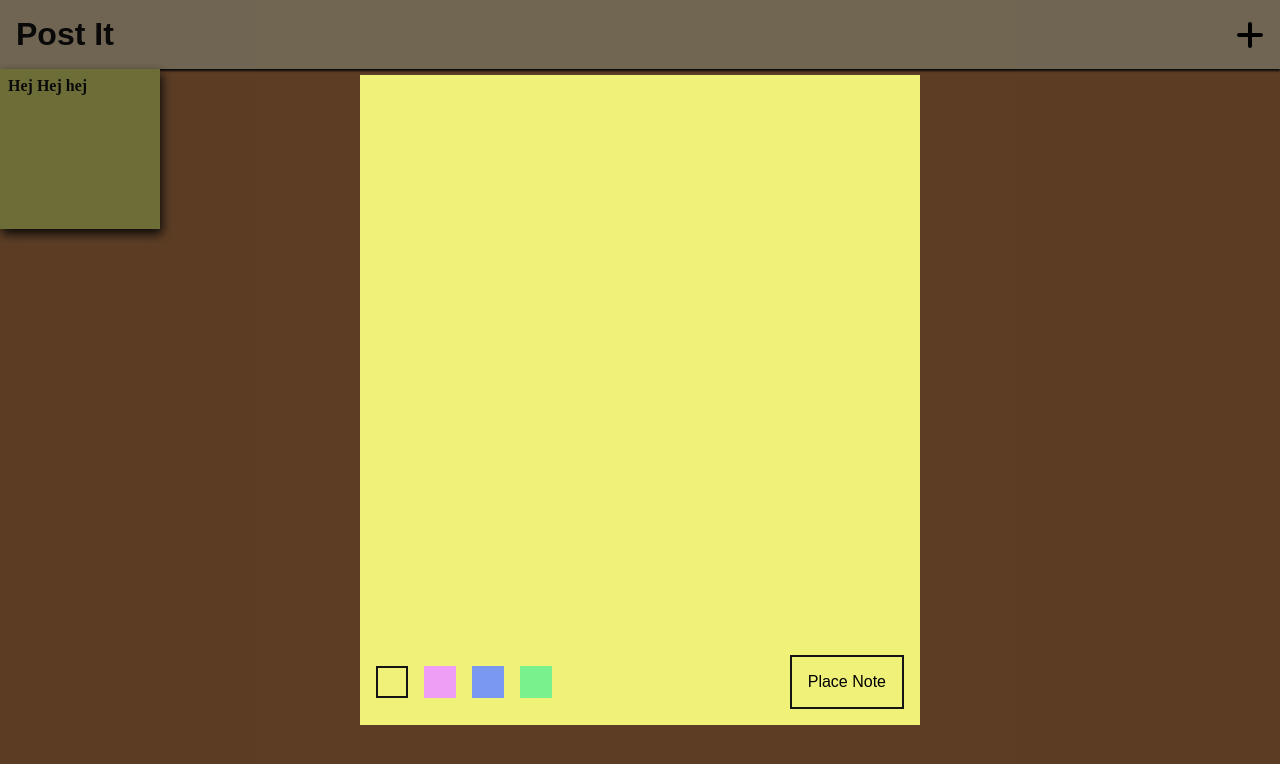
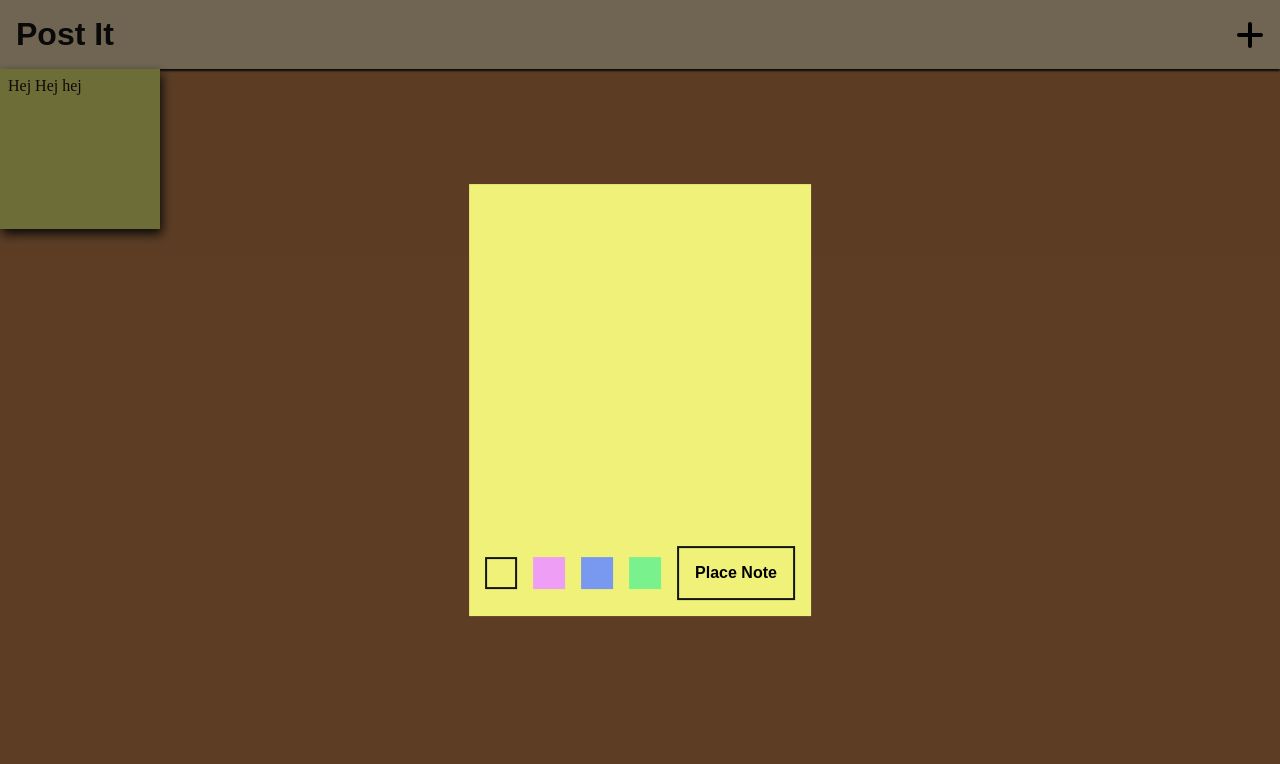
Before and after one commit to ellsaw/react-postits, a React (Vite) app: page / in a window 1280 px wide. Both pictures are taken after a click on the button 1250 px from the left and 34 px from the top of the page. Shown: the top 764 px of the page. Built offline with nearby package versions, Linux system fonts and the light colour scheme.

Commit message:
finish css for add note

```diff
--- a/package.json
+++ b/package.json
@@ -4,7 +4,7 @@
   "version": "0.0.0",
   "type": "module",
   "scripts": {
-    "dev": "vite",
+    "dev": "vite --host",
     "build": "vite build",
     "lint": "eslint .",
     "preview": "vite preview"
--- a/src/App.jsx
+++ b/src/App.jsx
@@ -6,9 +6,10 @@ import { useState } from "react"
 
 function App() {
   const [showForm, setShowForm] = useState(false)
+
   return (
     <>
-    <NewPostIt visible={showForm}/>
+    <NewPostIt visible={showForm} setVisible={setShowForm}/>
       <header>
         <h1>Post It</h1>
         <button onClick={() => {setShowForm(true)}}>
--- a/src/components/NewPostit.jsx
+++ b/src/components/NewPostit.jsx
@@ -1,8 +1,9 @@
-import { useState } from "react"
+import { useState} from "react"
 
-export default function NewPostIt({visible}){
+export default function NewPostIt({visible, setVisible}){
 
-    if(!visible) return;
+
+    if(!visible) return null;
 
     const [postItColor, setColor] = useState("yellow")
 
@@ -18,6 +19,10 @@ export default function NewPostIt({visible}){
         "green"
     ]
 
+    function close(){
+        setVisible(false);
+    }
+
 
     const handleForm = {
         submit(event){
@@ -25,7 +30,7 @@ export default function NewPostIt({visible}){
 
             console.log(form);
 
-            return;
+            setVisible(false)
         },
         change(event, type){
             setForm({...form, [type]: event.target.value})
@@ -35,8 +40,7 @@ export default function NewPostIt({visible}){
     }
     return(
         <>
-            <div className='add-postit-overlay'>
-                <form style={{backgroundColor: `var(--${postItColor})`}} onSubmit={(event) => handleForm.submit(event)}>
+                <form className="add-postit-form" style={{backgroundColor: `var(--${postItColor})`}} onSubmit={(event) => handleForm.submit(event)}>
                     <textarea name="postItContent" id="postItContent" onChange={(event) => handleForm.change(event, "content")}></textarea>
                     <div className="form-controls">
                         <fieldset className="radio-container">
@@ -47,8 +51,7 @@ export default function NewPostIt({visible}){
                         <button type="submit">Place Note</button>
                     </div>
                 </form>
-            </div>
+            <div className="add-postit-overlay" onClick={close}></div>
         </>
-
     )
 }
--- a/src/index.css
+++ b/src/index.css
@@ -4,14 +4,14 @@
   --pink: rgb(238, 158, 245);
   --blue: rgb(121, 153, 241);
   --green: rgb(121, 241, 141);
-  --postItSize: 10rem;
+  --postItSize: 10em;
 }
 
 *{
   margin: 0;
   padding: 0;
   box-sizing: border-box;
-  font-size: 1rem;
+  font-size: 1em;
 }
 
 button{
@@ -23,11 +23,12 @@ button{
 body{
   background-color: rgb(202, 134, 79);
   font-family: sans-serif;
-  color: var(--black)
+  color: var(--black);
+  font-size: 0.75rem;
 }
 
 header{
-  padding: 1rem;
+  padding: 1em;
   background-color: wheat;
   box-shadow: 0px 2px 2px var(--black);
   display: flex;
@@ -36,7 +37,7 @@ header{
 }
 
 h1{
-  font-size: 2rem;
+  font-size: 2em;
 }
 
 .board{
@@ -44,7 +45,7 @@ h1{
 }
 
 .postit{
-  padding: 0.5rem;
+  padding: 0.5em;
   position: absolute;
   height: var(--postItSize);
   width: var(--postItSize);
@@ -53,53 +54,57 @@ h1{
   cursor:move ;
 }
 
-.postit p{
-  font-weight: bold;
+.add-postit-overlay{
+  position: absolute;
+  left: 0;
+  top: 0;
+  width: 100%;
+  height: 100%;
+  z-index: 999;
+  background-color: rgba(0, 0, 0, 0.541);
 }
 
-.add-postit-overlay{
+.add-postit-form{
+  left: 50%;
+  top: 50%;
+  transform: translate(-50%, -50%);
+  max-width: 80%;
+  max-height: 80%;
   position: fixed;
-  display: flex;
-  width: 100dvw;
-  height: 100dvh;
-  background-color: rgba(0, 0, 0, 0.541);
   z-index: 1000;
-  justify-content: center;
-  align-items: center;
-}
-
-.add-postit-overlay form{
   transition: background-color 300ms ease;
 }
 
 
-.add-postit-overlay form textarea{
+.add-postit-form textarea{
   background-color: transparent;
   border: none;
   outline: none;
   resize: none;
-  padding: 1.5rem;
-  width: 70dvh;
-  height: 70dvh;
-  font-size: 3rem;
+  padding: 1em;
+  aspect-ratio: 1/1;
+  width: 100%;
+  font-size: 1.33em;
   font-family: cursive;
 }
 
 .form-controls{
   display: flex;
   justify-content: space-between;
-  padding: 1rem;
+  padding: 1em;
   align-items: center;
 }
 
 .form-controls button{
   border: 2px solid var(--black);
-  padding: 1rem;
+  padding: 1em;
+  margin-left: 1em;
+  font-weight: bold;
 }
 
 .radio-container{
   display: flex;
-  gap: 1rem;
+  gap: 1em;
   border: none;
 
 }
@@ -107,10 +112,16 @@ h1{
 [type="radio"]{
   cursor: pointer;
   appearance: none;
-  height: 2rem;
-  width: 2rem;
+  height: 2em;
+  width: 2em;
 }
 
 [type="radio"]:checked{
   border: 2px solid var(--black);
 }
+
+@media (width >= 640px){
+  body{
+    font-size: 1rem;
+  }
+}
```
